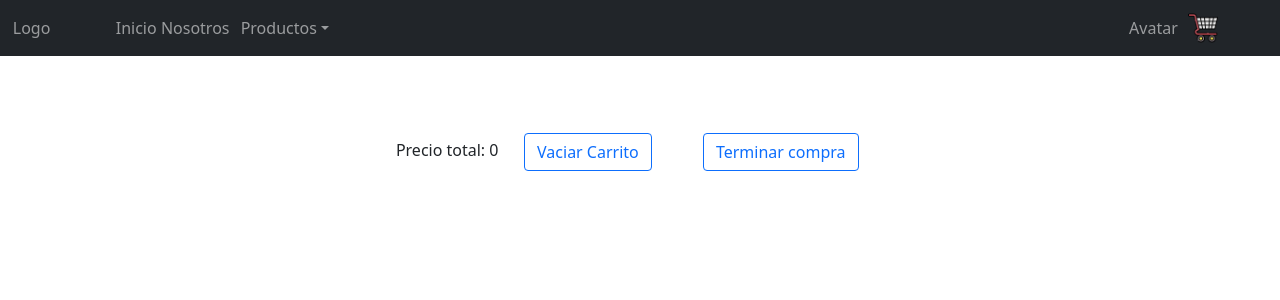
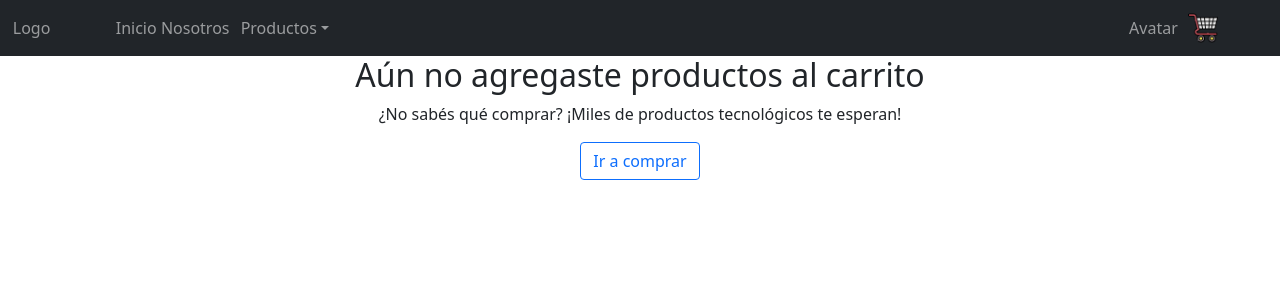
Before and after one commit to RuizYamil/react-coder, a React (Create React App) app: page /cart in a window 1280 px wide. Shown: the top 300 px of the page. Built offline with nearby package versions, Linux system fonts and the light colour scheme.

Commit message:
Mejorando el Cart View

```diff
--- a/src/components/Cart/Cart.jsx
+++ b/src/components/Cart/Cart.jsx
@@ -1,10 +1,21 @@
 import React from 'react';
+import { Link } from 'react-router-dom';
 import { useCartContext } from '../Context/cartContext';
 import './Cart.css';
 
 function Cart() {
     const {cartList, emptyCart, totalPrice, deleteItem} = useCartContext()
+
     return (
+        <>
+        {cartList.length === 0 ? (
+            <div>
+                <h2>Aún no agregaste productos al carrito</h2>
+                <p>¿No sabés qué comprar? ¡Miles de productos tecnológicos te esperan!</p>
+                <Link to={'/'}><button className='btn btn-outline-primary btn-block'>Ir a comprar</button></Link>
+            </div>
+        ) : (
+            <>
             <div className='container-list-cart'>
                 {cartList.map(prod =>
                     <div className='list-cart' key={prod.id}>
@@ -22,14 +33,16 @@ function Cart() {
                         </div>
                         <div className='module'>
                             <p>Eliminar</p>
-                        <button onClick={deleteItem} className='btn btn-outline-primary btn-block'>D</button>
+                            <button onClick={() => deleteItem(prod.id)} className='btn btn-outline-primary btn-block'>X</button>
                         </div>
                     </div>)}
                 {`Precio total: ${totalPrice()}`}
                 <button onClick={emptyCart} className='btn btn-outline-primary btn-block'>Vaciar Carrito</button>
                 <button onClick="" className='btn btn-outline-primary btn-block'>Terminar compra</button>
             </div>
+            </>
+            )}
+        </>
     )
 }
-
-export default Cart
+export default Cart;
--- a/src/components/Context/cartContext.jsx
+++ b/src/components/Context/cartContext.jsx
@@ -35,10 +35,11 @@ export const CartContextProvider = ({children}) => {
         return cartList.reduce((acum, item) => acum = acum + item.quantity , 0)
     }
 
-    const deleteItem = (items) => {
-        const item = cartList.find( (prod) => prod.id === items.id )
-        const indice = cartList.indexOf(item)
-        return cartList.splice(indice, 1)
+    const deleteItem = (id) => {
+        const item = cartList.filter( (prod) => prod.id !== id )
+        setCartList(item)
+        // const indice = cartList.indexOf(item)
+        // return cartList.splice(indice, 1)
     }
 
     return(
```
Lines whose indentation alone changed are shown as unchanged.
